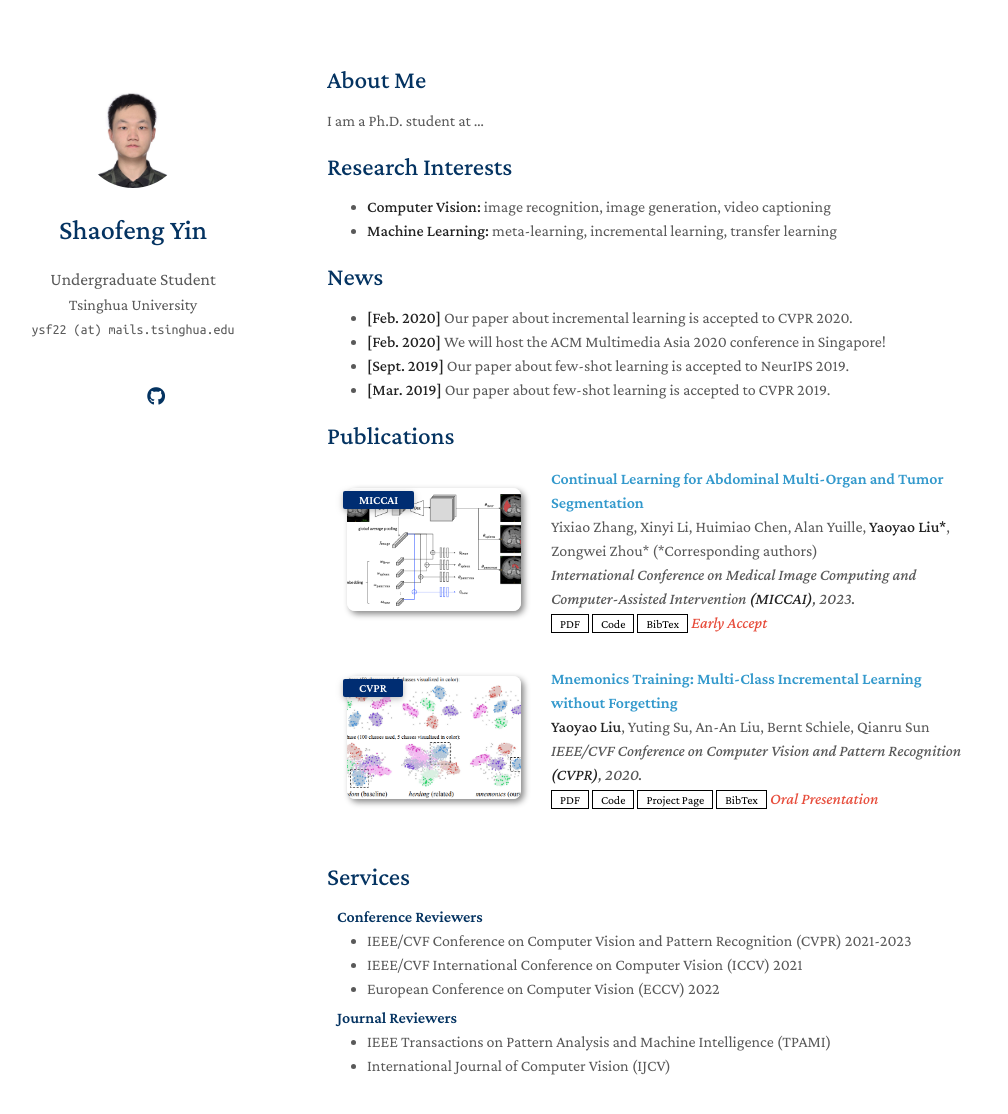
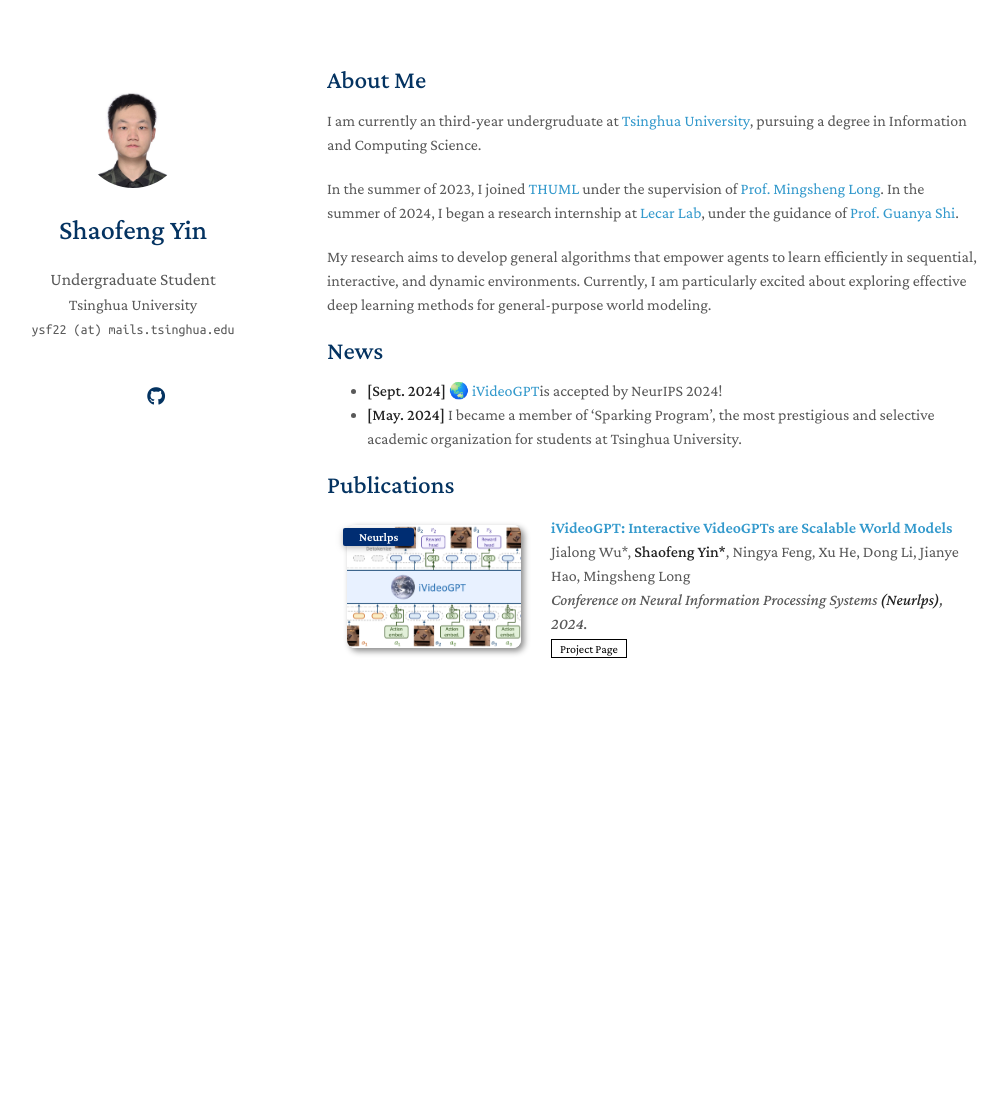
Before and after one commit to operator22th/operator22th.github.io, a Jekyll site: the page built from index.md, in a window 1280 px wide and 1172 px high. Shown: the top 1114 px of the window, without its empty margins (143-1151 px from the left). Built offline with Jekyll 4.4.1, drawn with Linux system fonts in a browser that asks for light colours; a style sheet for code colours, icons or effects is not loaded; our own code applies the rules of GitHub Pages for plain Markdown files.

Commit message:
update publications

```diff
--- a/_data/publications.yml
+++ b/_data/publications.yml
@@ -1,22 +1,10 @@
 main:
 
-  - title: Continual Learning for Abdominal Multi-Organ and Tumor Segmentation
-    authors: Yixiao Zhang, Xinyi Li, Huimiao Chen, Alan Yuille, <strong>Yaoyao Liu*</strong>, Zongwei Zhou* (*Corresponding authors)
-    conference_short: MICCAI
-    conference: International Conference on Medical Image Computing and Computer-Assisted Intervention <strong>(MICCAI)</strong>, 2023.
-    pdf: https://arxiv.org/pdf/2306.00988.pdf
-    code: https://github.com/MrGiovanni/ContinualLearning
-    bibtex: https://bib.yliu.me/MICCAI23.txt
-    image: ./assets/img/teaser_example_2.png
-    notes: Early Accept
-
-  - title: "Mnemonics Training: Multi-Class Incremental Learning without Forgetting"
-    authors: <strong>Yaoyao Liu</strong>, Yuting Su, An-An Liu, Bernt Schiele, Qianru Sun
-    conference_short: CVPR
-    conference: IEEE/CVF Conference on Computer Vision and Pattern Recognition <strong>(CVPR)</strong>, 2020.
-    pdf: https://arxiv.org/pdf/2002.10211.pdf
-    code: https://github.com/yaoyao-liu/class-incremental-learning/tree/main/mnemonics-training
-    page: https://class-il.mpi-inf.mpg.de/mnemonics/
-    bibtex: https://class-il.mpi-inf.mpg.de/mnemonics/
-    notes: Oral Presentation
-    image: ./assets/img/teaser_example.png
+  - title: "iVideoGPT: Interactive VideoGPTs are Scalable World Models"
+    authors: Jialong Wu*, <strong>Shaofeng Yin*</strong>, Ningya Feng, Xu He, Dong Li, Jianye Hao, Mingsheng Long
+    conference_short: Neurlps
+    conference: Conference on Neural Information Processing Systems <strong>(Neurlps)</strong>, 2024.
+    arXiv: https://arxiv.org/pdf/2405.15223.pdf
+    Code: https://github.com/thuml/iVideoGPT
+    page: https://thuml.github.io/iVideoGPT/
+    image: ./assets/pub/nips2024_ivideogpt/ivideogpt.png
--- a/index.md
+++ b/index.md
@@ -4,20 +4,17 @@
 
 ## About Me
 
-I am a Ph.D. student at ...
+I am currently an third-year undergruduate at [Tsinghua University](https://www.tsinghua.edu.cn/en/), pursuing a degree in Information and Computing Science.
 
-## Research Interests
+In the summer of 2023, I joined [THUML](https://github.com/thuml) under the supervision of [Prof. Mingsheng Long](http://ise.thss.tsinghua.edu.cn/~mlong/). In the summer of 2024, I began a research internship at [Lecar Lab](https://lecar-lab.github.io/), under the guidance of [Prof. Guanya Shi](https://www.gshi.me/).
 
-- **Computer Vision:** image recognition, image generation, video captioning
-- **Machine Learning:** meta-learning, incremental learning, transfer learning
+My research aims to develop general algorithms that empower agents to learn efficiently in sequential, interactive, and dynamic environments. Currently, I am particularly excited about exploring effective deep learning methods for general-purpose world modeling.
 
 ## News
 
-- **[Feb. 2020]** Our paper about incremental learning is accepted to CVPR 2020.
-- **[Feb. 2020]** We will host the ACM Multimedia Asia 2020 conference in Singapore!
-- **[Sept. 2019]** Our paper about few-shot learning is accepted to NeurIPS 2019.
-- **[Mar. 2019]** Our paper about few-shot learning is accepted to CVPR 2019.
+- **[Sept. 2024]** 🌏 [iVideoGPT](https://thuml.github.io/iVideoGPT/)is accepted by NeurIPS 2024!
+- **[May. 2024]** I became a member of 'Sparking Program', the most prestigious and selective academic organization for students at Tsinghua University.
 
 {% include_relative _includes/publications.md %}
 
-{% include_relative _includes/services.md %}
+<!-- {% include_relative _includes/services.md %} -->
```
Also changed, not shown: assets/pub/nips2024_ivideogpt/ivideogpt.png (added).
